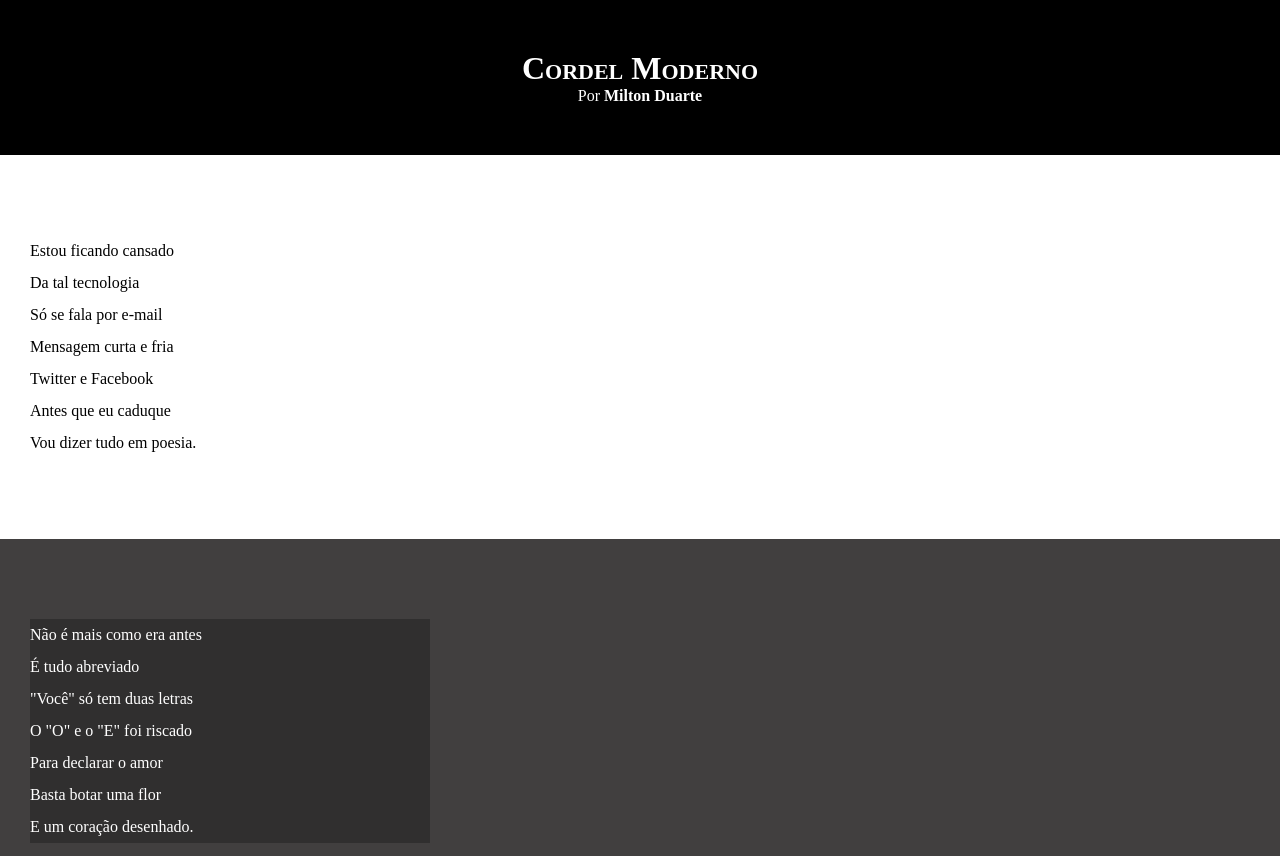
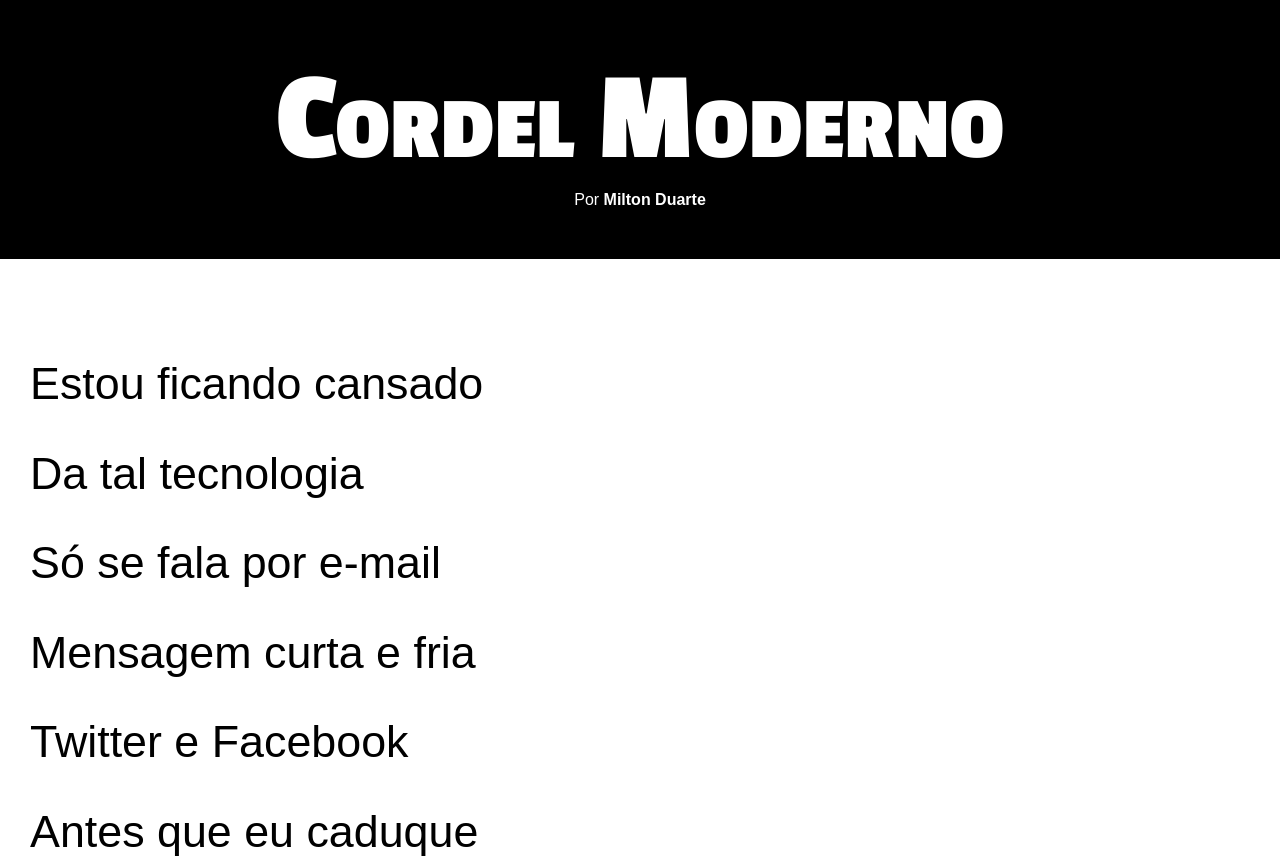
Before and after one commit to CarlosHCBessa/HTML-CSS, a plain HTML site: page EXERCÍCIOS/desafio 12/cordel.html in a window 1280 px wide. Shown: the top 856 px of the page. Drawn offline with Linux system fonts and the light colour scheme.

Commit message:
atualização de estilos desafio 12

```diff
--- a/EXERCÍCIOS/desafio 12/style.css
+++ b/EXERCÍCIOS/desafio 12/style.css
@@ -1,4 +1,14 @@
 @charset "UTF-8";
+
+@import url('https://fonts.googleapis.com/css2?family=Passion+One:wght@700&display=swap');
+
+@import url('https://fonts.googleapis.com/css2?family=Sriracha&display=swap');
+
+:root {
+    --fonte1: Arial, Helvetica, sans-serif;
+    --fonte2: 'Passion One', cursive;
+    --fonte3: 'Sriracha', cursive;
+}
 
 * {
     margin: 0px;
@@ -8,6 +18,7 @@
 html, body {
     min-height: 100vh;
     background-color: darkgray;
+    font-family: var(--fonte1);
 }
 
 header {
@@ -19,6 +30,8 @@ header {
 header > h1 {
     padding-top: 50px;
     font-variant: small-caps;
+    font-family: var(--fonte2);
+    font-size: 10vw;
 }
 
 header > p {
@@ -39,7 +52,9 @@ section {
     padding-top: 10vh;
     padding-bottom: 10vh;
     line-height: 2em;
+    font-size: 3.5vw;
     padding-left: 30px;
+    font-family: var(--fonte3)q
 }
 
 section.normal {
@@ -54,7 +69,8 @@ section.imagem {
 
 section.imagem > p {
     background-color: rgba(0, 0, 0, 0.26);
-    width: 400px;
+    display: inline-block;
+    padding: 5px;
 }
 
 footer {
```
